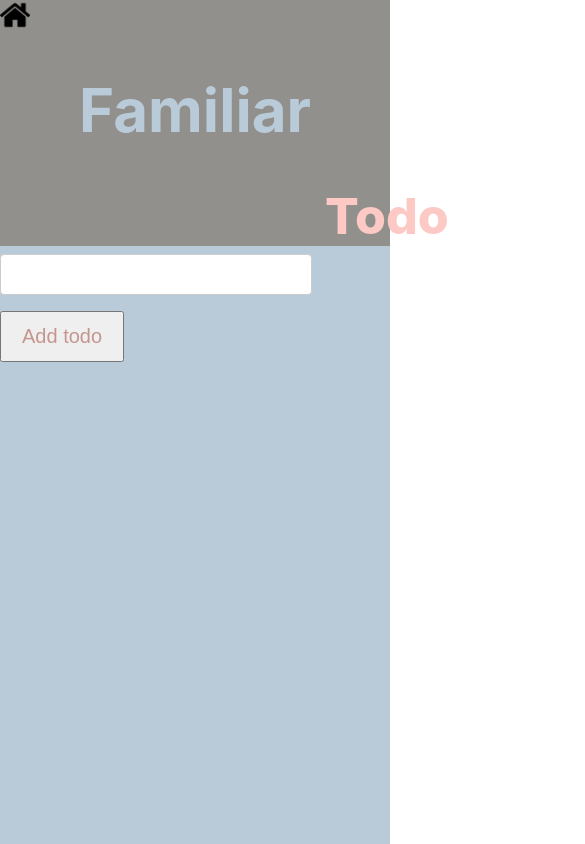
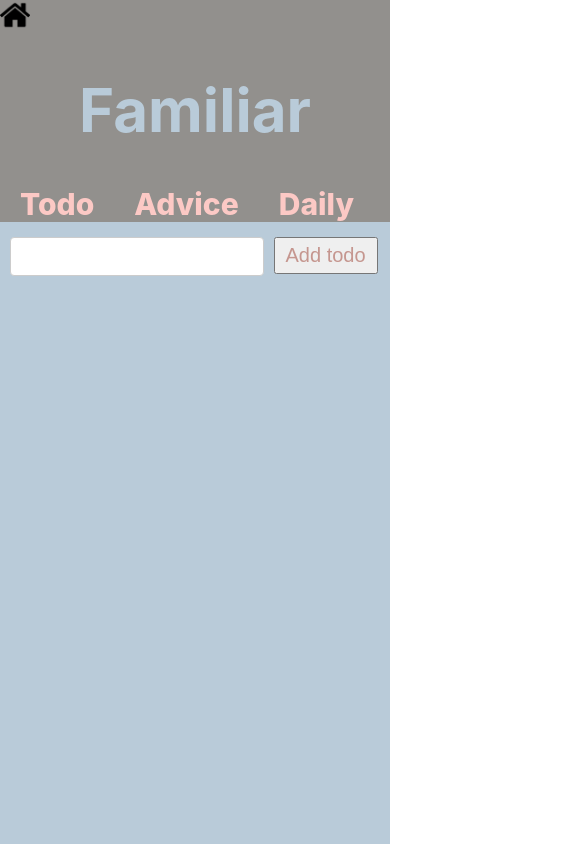
Before and after one commit to RoshoniaB/familiar, a React (Create React App) app: page /todo in a window 390 px wide. Shown: the top 844 px of the page, 585 px wide, since content can reach past the window. Built offline with nearby package versions, Linux system fonts and the light colour scheme.

Commit message:
add mobile css

```diff
--- a/src/Advice.js
+++ b/src/Advice.js
@@ -21,7 +21,7 @@ class Advice extends Component {
 	render() {
 		return (
 			<main>
-				<h1 style={{ color: '#6b615a', textAlign: 'center', padding: '70px 50px 0px 290px' }}>
+				<h1 className="advicehead" >
 					{this.state.slip.advice}
 				</h1>
 			</main>
--- a/src/App.css
+++ b/src/App.css
@@ -1,8 +1,6 @@
-/* App.js */
 .house {
 	max-width: 30px;
 	max-height: 30px;
-
 }
 .homelnks {
 	font-size: 50px;
@@ -11,19 +9,18 @@
 
 	font-weight: 800;
 	text-decoration: none;
-	color: #FCC9C5;
+	color: #fcc9c5;
 }
 .header {
 	background-color: #92908d;
-
 }
 
 .container {
-	background-color: #B9CBD9;
+	background-color: #b9cbd9;
 	height: 100em;
 	font-size: 25px;
 }
-.todoForm{
+.todoForm {
 	width: 80%;
 	padding: 12px 20px;
 	margin: 8px 0;
@@ -32,11 +29,70 @@
 	border-radius: 4px;
 	box-sizing: border-box;
 }
-.btn{
+.btn {
 	padding: 12px 20px;
 	margin: 8px 0;
 	display: inline-block;
 	font-size: 20px;
 	color: #c5968f;
-  background-color:  ;
 }
+.advicehead {
+	color: #6b615a;
+	text-align: center;
+	padding: 70px 50px 0px 290px;
+}
+.homequote {
+	color: #695958;
+	text-align: center;
+	padding: 200px 50px 0px 290px;
+	font-size: 70px;
+}
+@media only screen and (max-width: 600px) {
+	.house {
+		max-width: 50px;
+		max-height: 30px;
+	}
+
+	.homelnks {
+		font-size: 30px;
+		padding: 0px 0px 0px 0px;
+		margin: 20px;
+
+		font-weight: 800;
+		text-decoration: none;
+		color: #fcc9c5;
+	}
+	.container {
+		background-color: #b9cbd9;
+		height: 25em;
+		font-size: 25px;
+	}
+	.btn {
+		padding: 5px 10px;
+		margin: 8px 0;
+		display: inline-block;
+		font-size: 20px;
+		color: #c5968f;
+	}
+	.todoForm {
+		width: 65%;
+		padding: 12px 20px 10px;
+		margin: 15px 10px;
+		display: inline-block;
+		border: 1px solid #ccc;
+		border-radius: 4px;
+		box-sizing: border-box;
+	}
+	.advicehead {
+		color: #6b615a;
+		text-align: center;
+		padding: 10px 0px 0px 20px;
+		font-size: 40px;
+	}
+	.homequote {
+		color: #695958;
+		text-align: center;
+		padding: 0px 0px 0px 0px;
+		font-size: 30px;
+	}
+}
--- a/src/Home.js
+++ b/src/Home.js
@@ -5,7 +5,7 @@ class Home extends Component {
         return (
 					<div>
 
-						<h1 style={{ color: '#695958', textAlign: 'center', padding: "200px 50px 0px 290px", fontSize:"70px"}}>
+						<h1 className="homequote" >
 							Let Familiar be a helping hand!
 						</h1>
 					</div>
```
Lines whose indentation alone changed are shown as unchanged.
